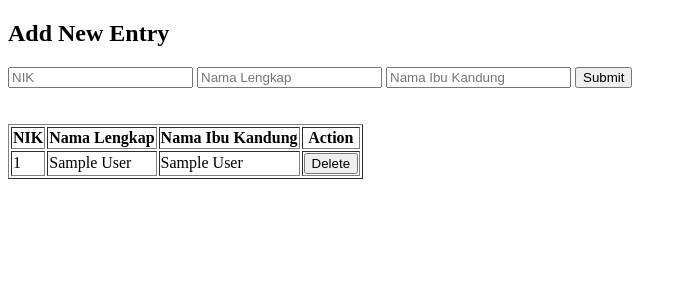
After one commit to nico-kangdra/Go-Vote, a Flask app: page /admin in a window 1280 px wide. The commit adds this page. Shown: the top 300 px of the page, without its empty margins (0-687 px from the left). Run offline with Flask 3, Linux system fonts and the light colour scheme; the visitor is signed in with stand-in values (Sample User, id 1).

Commit message:
add admin page

```diff
--- a/app.py
+++ b/app.py
@@ -1,5 +1,5 @@
 from flask import Flask, render_template, flash, request, redirect, session
-from services import get_nik, get_count, set_vote, get_status, hash
+from services import get_nik, get_count, set_vote, get_status, hash, get_all, insert, delete
 
 # Initialize flask app
 app = Flask(__name__)
@@ -32,10 +32,15 @@ def postlogin():
     nama_lengkap = request.form["nama_lengkap"].strip()
     nik = hash(request.form["nik"])
     nama_ibu_kandung = request.form["nama_ibu_kandung"].strip()
+
+    # Check
+    if nama_lengkap == "admin" and nama_ibu_kandung == "admin123":
+        session.clear()
+        session["admin"] = "ADMIN"
+        return redirect("/admin")
+
     # Get nik from SQL in services.py
     res = get_nik(nik)
-
-    # Check
     if res and res[1] == nama_lengkap and res[2] == nama_ibu_kandung:
         session.clear()
         session["nik"] = nik
@@ -45,6 +50,25 @@ def postlogin():
     flash("Penduduk tidak ditemukan")
     return redirect("/login")
 
+@app.get("/admin")
+def getadmin():
+    data = get_all()
+    if session.get("admin"):
+        return render_template("admin.html", data=data)
+    return redirect("/login")
+
+@app.post("/admin")
+def postadmin():
+    nama_lengkap = request.form["nama_lengkap"].strip()
+    nik = hash(request.form["nik"])
+    nama_ibu_kandung = request.form["nama_ibu_kandung"].strip()
+    insert(nik,nama_lengkap,nama_ibu_kandung)
+    return redirect("/admin")
+
+@app.post("/deletes/<string:nik>")
+def deletes(nik):
+    delete(nik)
+    return redirect("/admin")
 
 # Syarat dan Ketentuan
 @app.get("/syarat")
--- a/services.py
+++ b/services.py
@@ -12,7 +12,7 @@ def execute(sql):
 
 
 def close(item):
-    for x in item:
+    for x in item.values():
         x.close()
 
 
@@ -48,3 +48,19 @@ def get_status(session):
         if res is None:
             return True
     return False
+
+def get_all():
+    item = execute("SELECT nik, nama_lengkap, nama_ibu_kandung FROM users")
+    res = item["cur"].fetchall()
+    close(item)
+    return res
+
+def insert(x,y,z):
+    item = execute(f"INSERT INTO users (nik, nama_lengkap, nama_ibu_kandung) VALUES ('{x}','{y}','{z}')")
+    item["con"].commit()
+    close(item)
+
+def delete(x):
+    item = execute(f"DELETE FROM users WHERE nik = '{x}'")
+    item["con"].commit()
+    close(item)
--- /dev/null
+++ b/templates/admin.html
@@ -0,0 +1,41 @@
+<!DOCTYPE html>
+<html lang="en">
+<head>
+    <meta charset="UTF-8">
+    <meta name="viewport" content="width=device-width, initial-scale=1.0">
+    <title>Document</title>
+</head>
+<body>
+    <form method="post">
+        <h2>Add New Entry</h2>
+        <input type="number" placeholder="NIK" name="nik" id="nik" min=0 required>
+        <input type="text" placeholder="Nama Lengkap" name="nama_lengkap" id="nama_lengkap" required>
+        <input type="text" placeholder="Nama Ibu Kandung" name="nama_ibu_kandung" id="nama_ibu_kandung" required>
+        <input type="submit" value="Submit">
+    </form>
+
+    <br><br>
+
+    <table border="1px">
+        <tr>
+            <th>NIK</th>
+            <th>Nama Lengkap</th>
+            <th>Nama Ibu Kandung</th>
+            <th>Action</th>
+        </tr>
+        {% for x in data %}
+        <tr>
+            {% for y in x %}
+                <td>{{y}}</td>
+            {% endfor %}
+            <td>
+                <form action="/deletes/{{x[0]}}" method="post">
+                    <button type=submit>Delete</a>
+                </form>
+            </td>
+        </tr>
+        {% endfor %}
+    </table>
+
+</body>
+</html>
--- a/templates/login.html
+++ b/templates/login.html
@@ -10,7 +10,7 @@
 
 <body>
     <form method="post">
-        <input type="number" placeholder="NIK" name="nik" id="nik" required>
+        <input type="number" placeholder="NIK" name="nik" id="nik" min=0 required>
         <input type="text" placeholder="Nama Lengkap" name="nama_lengkap" id="nama_lengkap" required>
         <input type="text" placeholder="Nama Ibu Kandung" name="nama_ibu_kandung" id="nama_ibu_kandung" required>
         <input type="submit" value="Submit">
```
